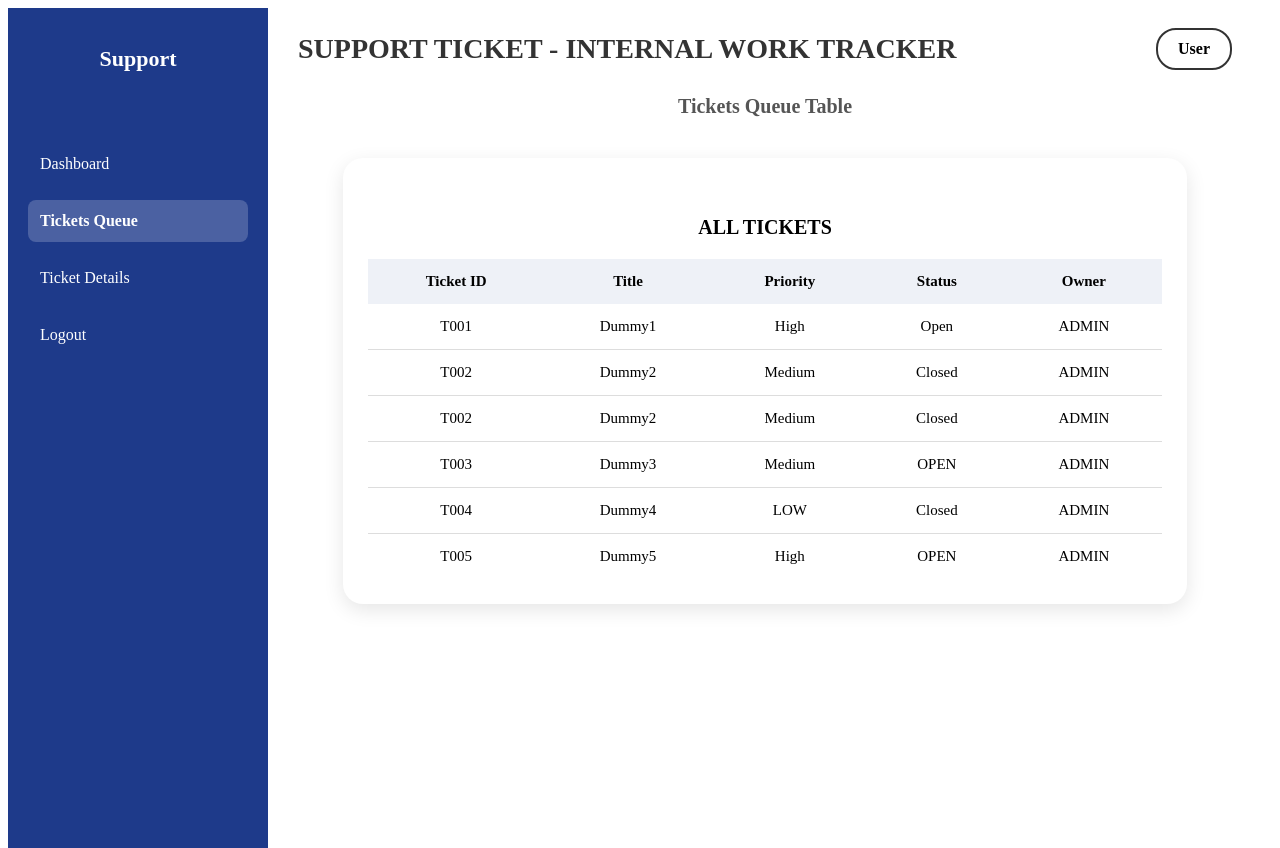
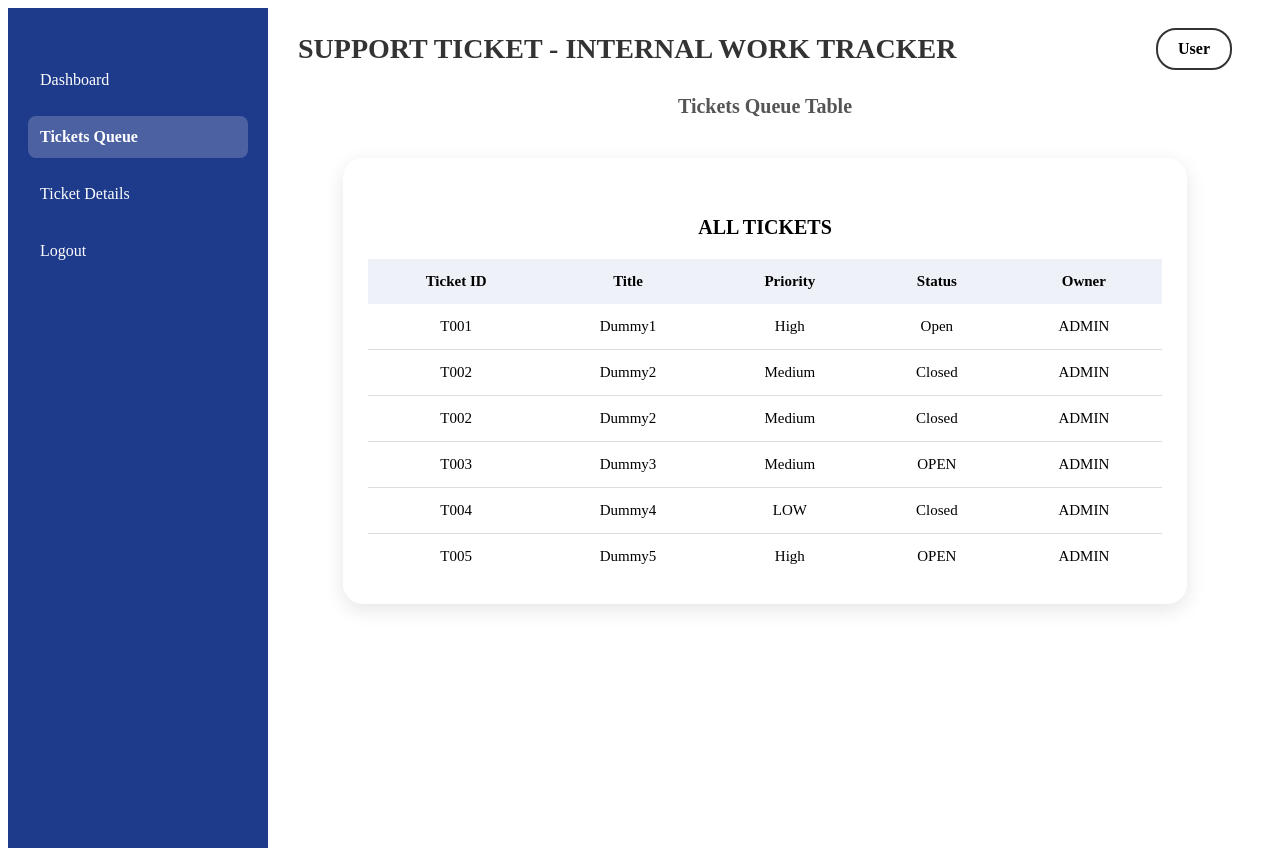
Before and after one commit to SIS-EBhogapurapu/Support-Ticket-and-Escalation-Board, an Angular app: page /Userstq in a window 1280 px wide. Built offline with nearby package versions, Linux system fonts and the light colour scheme.

Commit message:
sidebar-UI changes

```diff
--- a/src/app/sidebar/sidebar.html
+++ b/src/app/sidebar/sidebar.html
@@ -1,6 +1,4 @@
 <div class="sidebar">
-
-  <h2 class="logo">Support</h2>
 
   <ul class="menu">
     <li class="menu-item" routerLink="/users" routerLinkActive="active">
```
